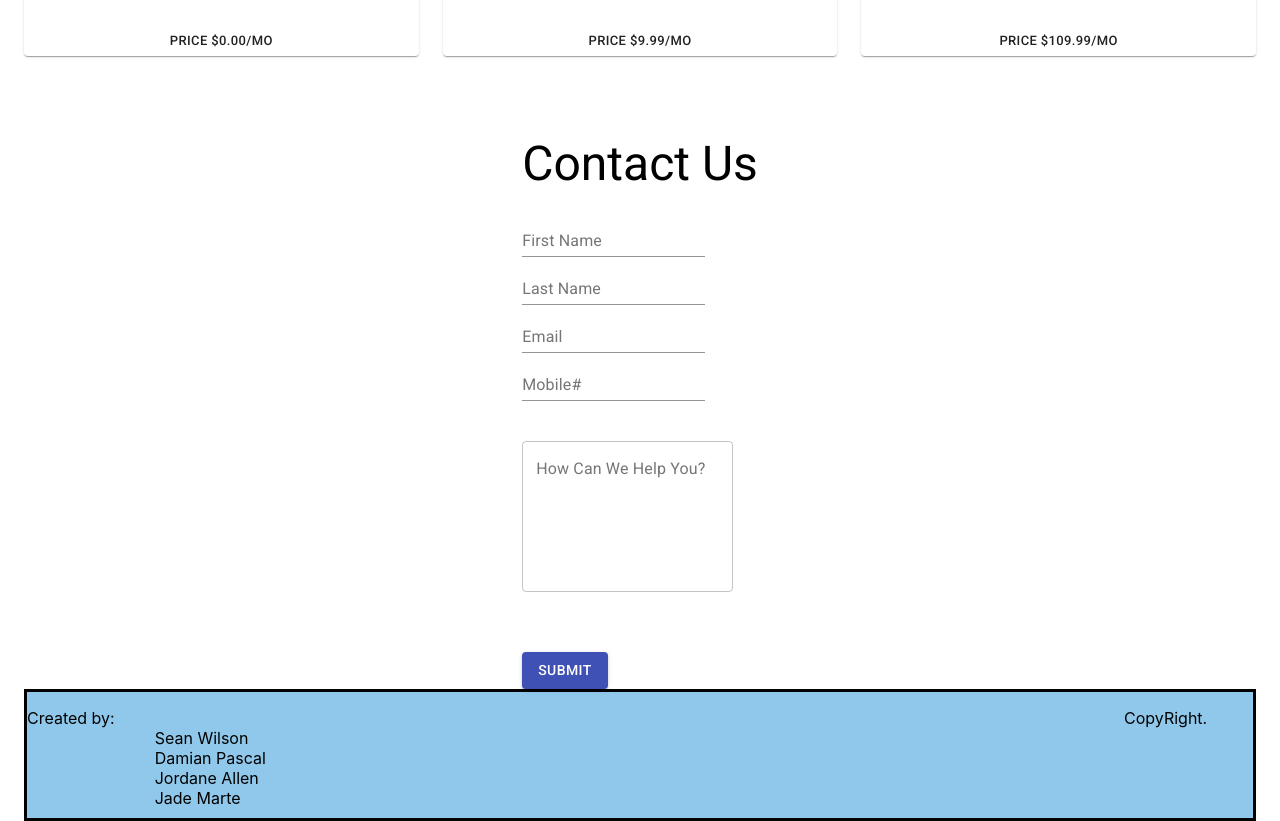
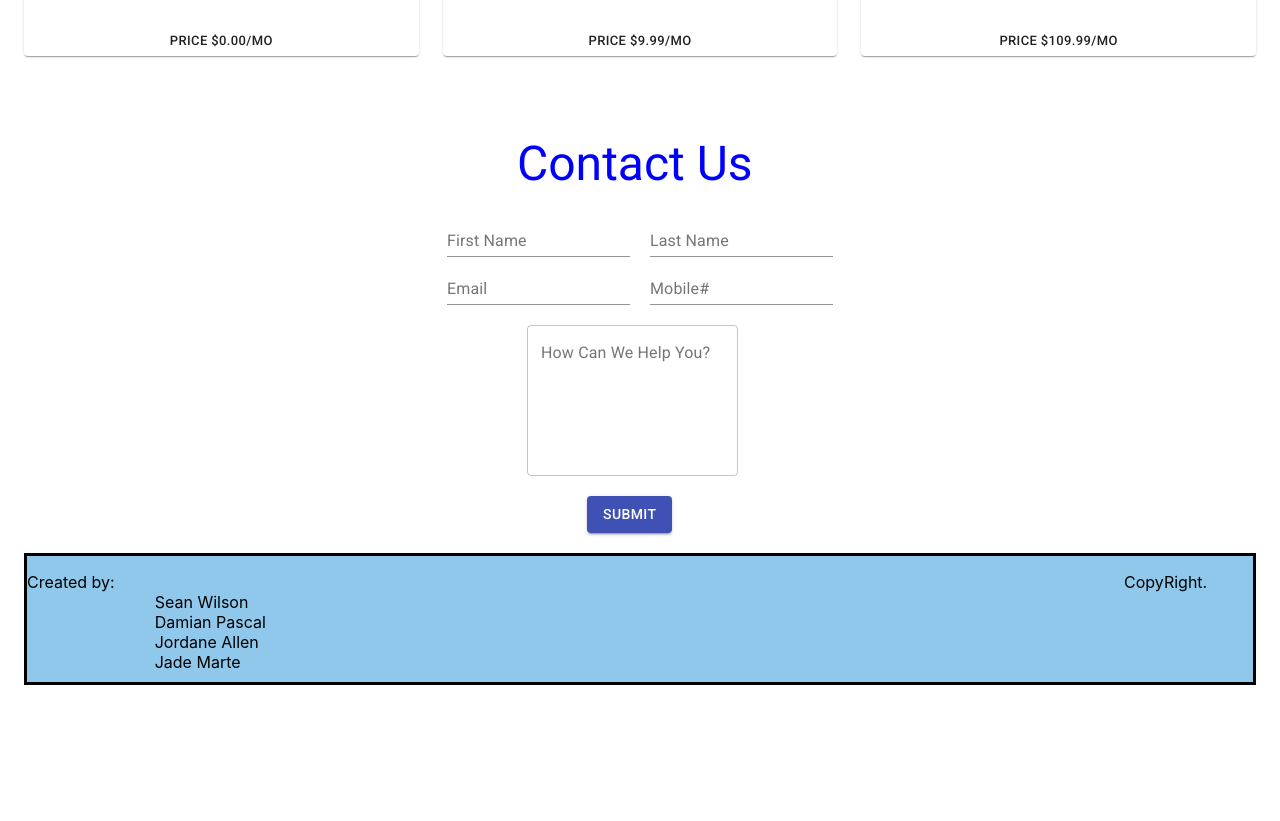
Before and after one commit to JustDame/Assignment6_Positive_Projection, a React (Create React App) app: page / in a window 1280 px wide. Shown: the part 980-1801 px from the top of the page. After the commit the page ends 1665 px from the top, so only its background shows below. Built offline with nearby package versions, Linux system fonts and the light colour scheme.

Commit message:
Updated Contact Form Layout

```diff
--- a/src/components/contactForm.js
+++ b/src/components/contactForm.js
@@ -37,20 +37,31 @@ class ContactForm extends React.Component {
         };
 
     render() {
+
+        const mystyle = {
+
+
+            color: 'red',
+            display: 'flex',
+            textAlign: 'center'
+
+          };
         return (
 
-        <div>
+        <div style={{marginBottom:'20px'}}>
          <Grid container>
             <br/>
 
             <Grid item xs={12} >
 
-            <Typography variant="h3" component="h3" gutterBottom>
+            <Typography style={{marginLeft:'70px', color:'blue'}} variant="h3" component="h3" gutterBottom>
             Contact Us
             </Typography>
             <form >
 
+                <div style={mystyle}>
 
+                <div style={{marginRight:'20px'}}>
                 <TextField
                     name="firstName"
                     onChange = {e =>this.state.firstName}
@@ -60,8 +71,9 @@ class ContactForm extends React.Component {
                     label="First Name"
 
                     />
+                    </div>
 
-                    <br/>
+                    <div>
 
                     <TextField
                     name="lastName"
@@ -71,10 +83,14 @@ class ContactForm extends React.Component {
                     id="standard-helperText"
                     label="Last Name"
 
+
                     />
 
-                <br />
+                    </div>
+                    </div>
 
+            <div style={mystyle}>
+                <div style={{marginRight:'20px'}}>
                     <TextField
                     name="email"
                     onChange = {e =>this.state.Email}
@@ -84,9 +100,9 @@ class ContactForm extends React.Component {
                     label="Email"
 
                 />
+                </div>
 
-                    <br />
-
+                <div>
                 <FormControl>
                     <InputLabel htmlFor="component-simple">Mobile#</InputLabel>
 
@@ -94,10 +110,12 @@ class ContactForm extends React.Component {
                     value={this.state.Phone}
                     onChange={e =>this.state.Phone} />
                 </FormControl>
+                </div>
+            </div>
 
-                      <br />  <br />   <br />
+                      <br />
 
-                    <TextField
+                    <TextField style={{marginLeft:'80px'}}
                     name="inquiry"
                     value ={this.state.Inquiry}
                     onChange = {e =>this.state.Inquiry}
@@ -111,10 +129,10 @@ class ContactForm extends React.Component {
             <br /> <br />
 
             {/* <button variant="contained" >reset</button> */}
-            <br /> <br />
 
-            <Button variant="contained" onClick = {e =>this.submitForm()} color="primary">SUBMIT</Button>
 
+            <Button style={{marginLeft:'140px'}} variant="contained" onClick = {e =>this.submitForm()} color="primary">SUBMIT</Button>
+                <br />
             </form>
 
             </Grid>
```
